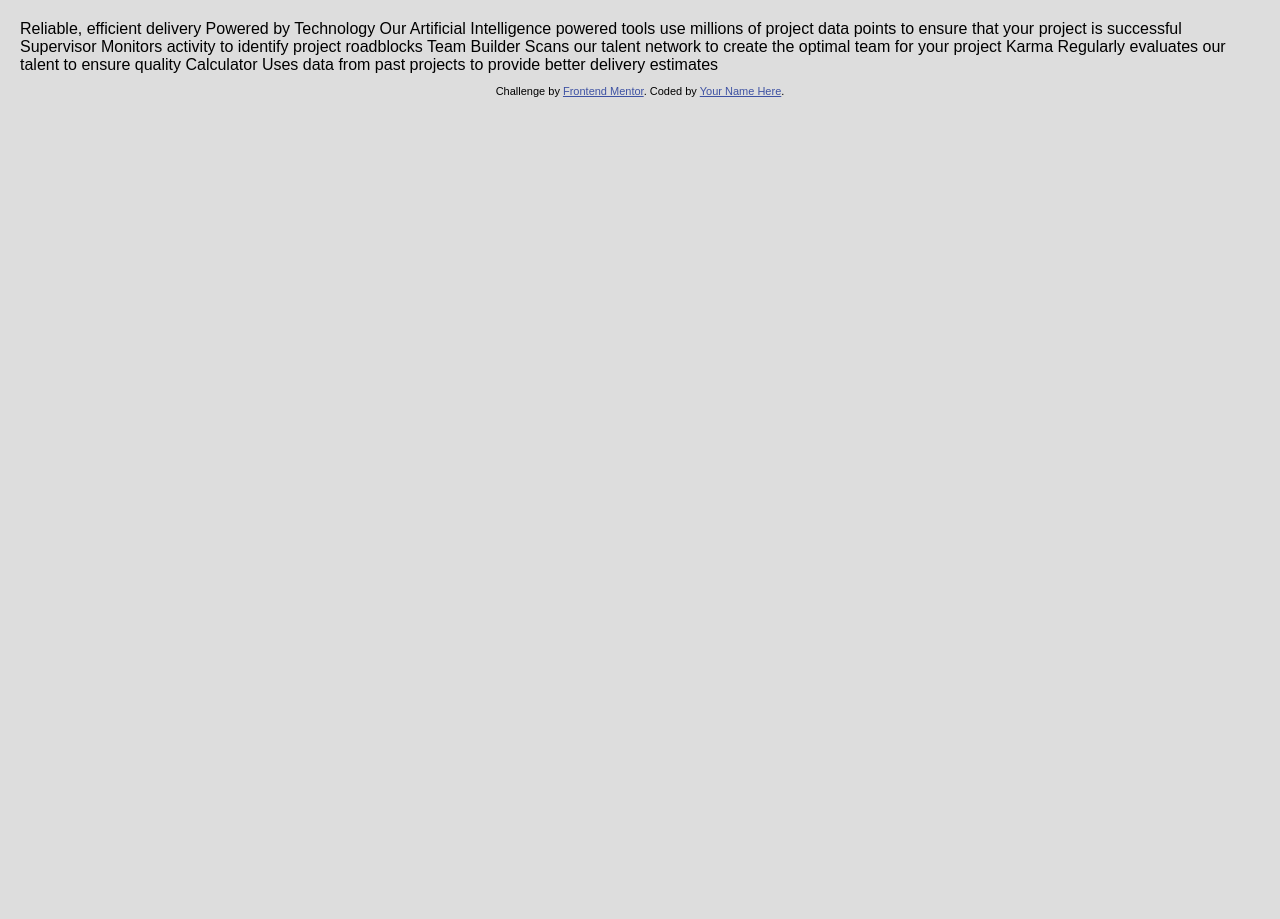
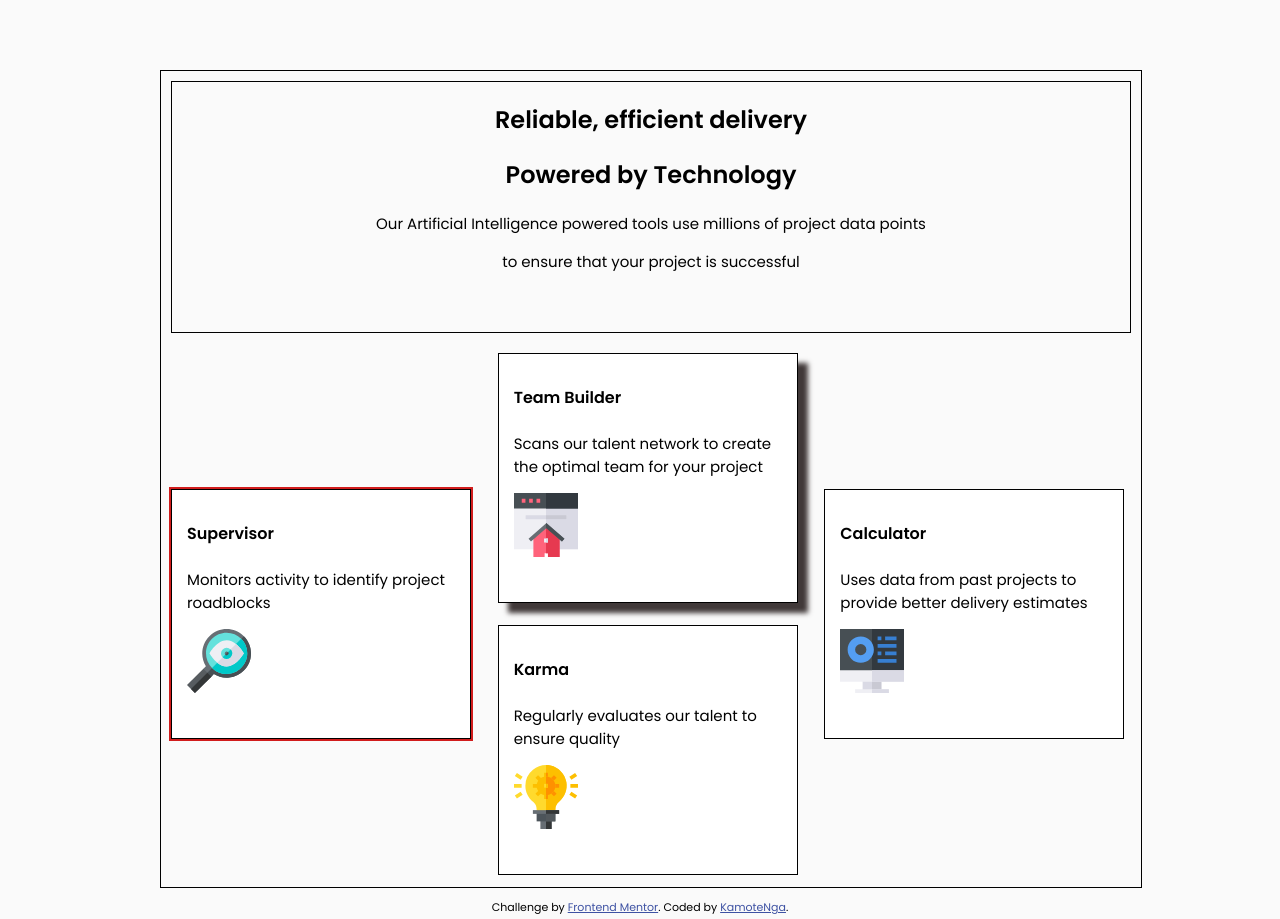
Before and after one commit to TKamote/FrontendMentor_4C_master, a plain HTML site: page index.html in a window 1280 px wide. Before the commit the page ends 800 px from the top, so only its background shows below. Drawn offline with Linux system fonts and the light colour scheme.

Commit message:
2nd commit

```diff
--- a/index.html
+++ b/index.html
@@ -6,7 +6,7 @@
 
   <link rel="icon" type="image/png" sizes="32x32" href="./images/favicon-32x32.png">
   <link rel = "stylesheet" type="text/css" href="style.css"/>
-
+  <link href="https://fonts.googleapis.com/css2?family=Poppins:wght@200;400;600&display=swap" rel="stylesheet">
   <title>Frontend Mentor | Four card feature section</title>
 
   <!-- Feel free to remove these styles or customise in your own stylesheet 👍 -->
@@ -16,30 +16,38 @@
   </style>
 </head>
 <body>
-
-  Reliable, efficient delivery
-  Powered by Technology
-
-  Our Artificial Intelligence powered tools use millions of project data points
-  to ensure that your project is successful
-
-  Supervisor
-  Monitors activity to identify project roadblocks
-
-  Team Builder
-  Scans our talent network to create the optimal team for your project
-
-  Karma
-  Regularly evaluates our talent to ensure quality
-
-  Calculator
-  Uses data from past projects to provide better delivery estimates
-
-
+  <div class ="container">
+    <div class = "header">
+      <h2 class = "reliable">Reliable, efficient delivery</h2>
+      <h2 class ="powered">Powered by Technology</h2>
+      <p>Our Artificial Intelligence powered tools use millions of project data points </p>
+      <p>to ensure that your project is successful</p>
+    </div>
+    <div class = "Supervisor">
+      <h4>Supervisor</h4>
+      <p>Monitors activity to identify project roadblocks</p>
+      <img src="/images/icon-supervisor.svg" alt="icon-supervisor">
+    </div>
+    <div class ="Team-Builder">
+      <h4>Team Builder</h4>
+      <p>Scans our talent network to create the optimal team for your project</p>
+      <img src="/images/icon-team-builder.svg" alt="icon-team-builder">
+    </div>
+    <div class ="Karma">
+      <h4>Karma</h4>
+      <p>Regularly evaluates our talent to ensure quality</p>
+      <img src="/images/icon-karma.svg" alt="icon-karma">
+    </div>
+    <div class = "Calculator">
+      <h4>Calculator</h4>
+      <p>Uses data from past projects to provide better delivery estimates</p>
+      <img src="/images/icon-calculator.svg" alt="icon-calculator">
+    </div>
+  </div>
   <footer>
     <p class="attribution">
       Challenge by <a href="https://www.frontendmentor.io?ref=challenge" target="_blank">Frontend Mentor</a>.
-      Coded by <a href="#">Your Name Here</a>.
+      Coded by <a href="#">KamoteNga</a>.
     </p>
   </footer>
 </body>
--- a/style.css
+++ b/style.css
@@ -1,6 +1,74 @@
 body {
-	margin: 20px;
+	margin: 70px 150px ;
 	padding: 0px;
-	font-family: 'Titillium Web', sans-serif;
-	background-color: #dddddd;
+	font-family: 'Poppins', sans-serif;
+	background-color: hsl(0, 0%, 98%);
 }
+.container {
+	display: grid;
+	grid-template-columns: 1fr 1fr 1fr;
+	grid-template-rows: 1fr 1fr 1fr 1fr 1fr 1fr;
+	margin: 10px;
+	border: solid 1px black;
+	width: 100%;
+	height: auto;
+}
+.container div {
+	margin: 10px;
+	border: solid 1px black;
+}
+.header {
+	grid-row: 1 / 3;
+	grid-column: 1 / 4;
+	max-width: 1440px;
+	min-width: max;
+	height: 250px;
+	text-align: center;
+}
+.Team-Builder {
+	grid-row: 3 / 5;
+	grid-column: 2 / 3;
+	width: 300px;
+	height: 250px;
+	background-color: white;
+	box-sizing: border-box;
+	padding: 10px 15px;
+	box-shadow: 10px 10px 5px hsl(0, 7%, 24%);
+
+}
+.Supervisor {
+	grid-row: 4 / 6;
+	grid-column: 1 / 2;
+	width: 300px;
+	height: 250px;
+	background-color: white;
+	box-sizing: border-box;
+	padding: 10px 15px;
+	box-shadow: 0px 0px 0px 2px rgb(209, 28, 28);
+}
+.Karma {
+	grid-row: 5 / 7;
+	grid-column: 2 / 3;
+	width: 300px;
+	height: 250px;
+	background-color: white;
+	box-sizing: border-box;
+	padding: 10px 15px;
+}
+.Calculator {
+	grid-row: 4 / 6;
+	grid-column: 3 / 4;
+	width: 300px;
+	height: 250px;
+	background-color: white;
+	box-sizing: border-box;
+	padding: 10px 15px;
+
+}
+p {
+	font-size: 15px;
+}
+img {
+	justify-content: end;
+	align-content: ;
+}
```
